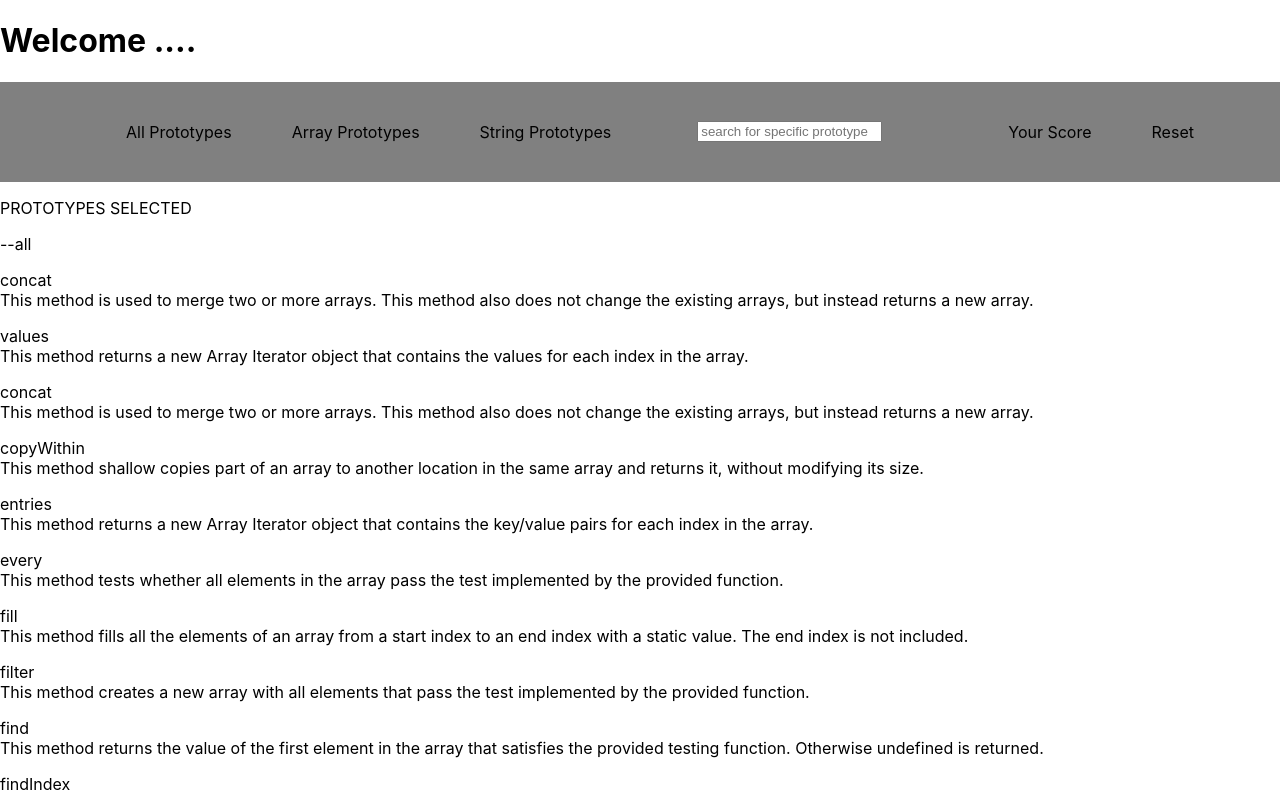
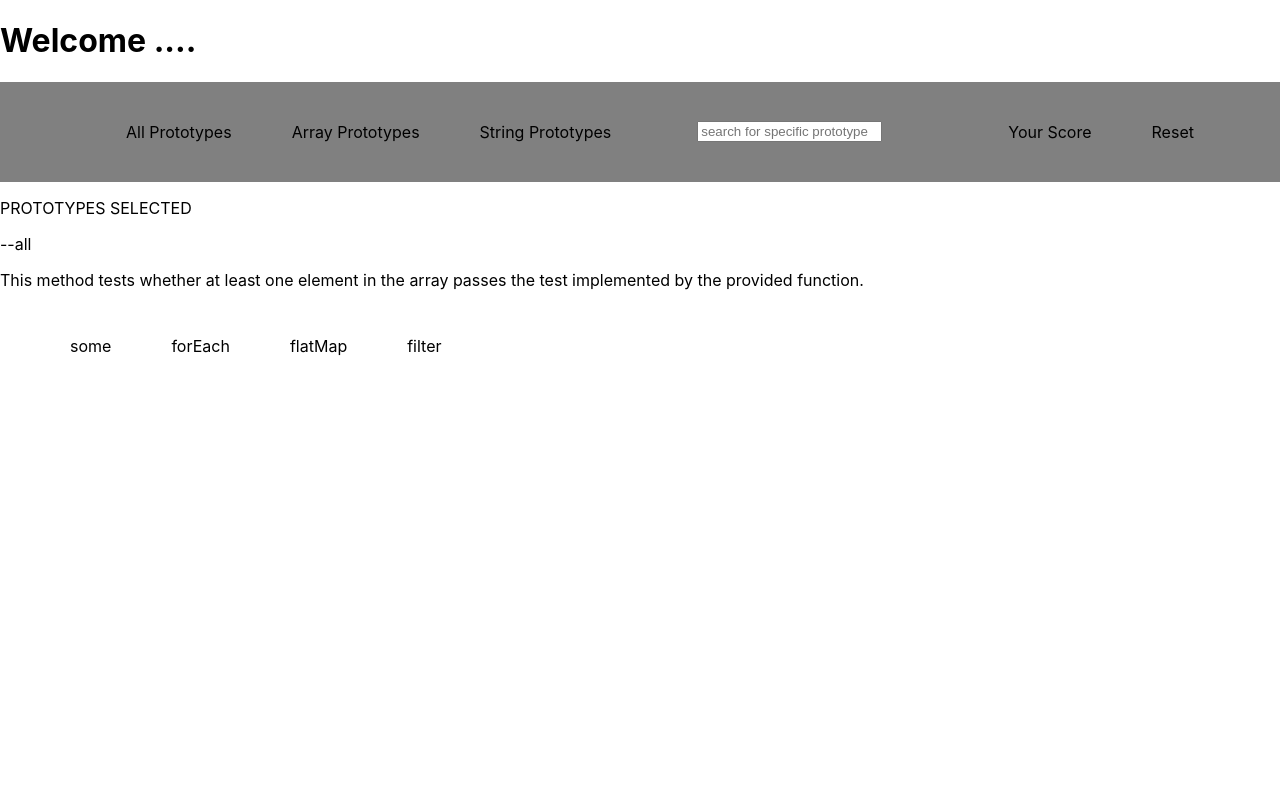
Before and after one commit to geet084/memoize, a React (Create React App) app: page / in a window 1280 px wide. Shown: the top 795 px of the page. Built offline with nearby package versions, Linux system fonts and the light colour scheme.

Commit message:
Add the ability to generate random answers and click

```diff
--- a/src/Card.js
+++ b/src/Card.js
@@ -3,17 +3,47 @@ import './CSS/Main.scss';
 
 export default class Card extends Component {
 
+  getRandom = (max) => {
+    return Math.floor(Math.random() * max)
+  }
+
+  showQuestion = (prototypes, selection) => {
+    let max = prototypes[selection].length
+    let random = this.getRandom(max)
+
+    let arr = [];
+    let right = Object.keys(prototypes[selection][random]).shift()
+    let definition = Object.values(prototypes[selection][random]).shift()
+    let wrong = this.generateWrongAnswers(max, random, prototypes, selection)
+    let answers = [right, ...wrong];
+
+    arr.push(definition, answers)
+    return arr;
+  }
+
+  generateWrongAnswers = (max, random, prototypes, selection) => {
+    let i = 0;
+    let arr = [];
+    while (i < 3) {
+      let j = this.getRandom(max)
+      if (j !== random) {
+        arr.push(Object.keys(prototypes[selection][j]).shift())
+        i++;
+      }
+    };
+    return arr;
+  }
 
   render() {
-    let { index, searchFound } = this.props;
+    let { index, searchFound, checkAnswer } = this.props;
     let { prototypes, selection } = this.props.deets;
     let { all } = this.props.deets.prototypes;
 
     if (searchFound) {
       return (
         <div>
-          <p>{Object.keys(all[index])[0]+ '()'}</p>
-          <p>{Object.values(all[index])[0]}</p>
+          <p>{Object.keys(all[index]).shift()+ '()'}</p>
+          <p>{Object.values(all[index]).shift()}</p>
         </div>
       )
     } else if (!searchFound && !all){
@@ -23,16 +53,18 @@ export default class Card extends Component {
         </div>
       )
     } else {
+      let question = this.showQuestion(prototypes, selection);
       return (
         <div>
           <p>--{selection}</p>
-          {
-            prototypes[selection].map(each => {
-              return <p>
-                       {Object.keys(each)[0]} <br />
-                       {Object.values(each)[0]} </p>
-            })
-          }
+          <p>{question.shift()}</p>
+          <ul>
+            {
+             question.shift().map(answer => {
+               return <li onClick={checkAnswer}>{answer}</li>
+             })
+            }
+          </ul>
         </div>
       )
     }
```
